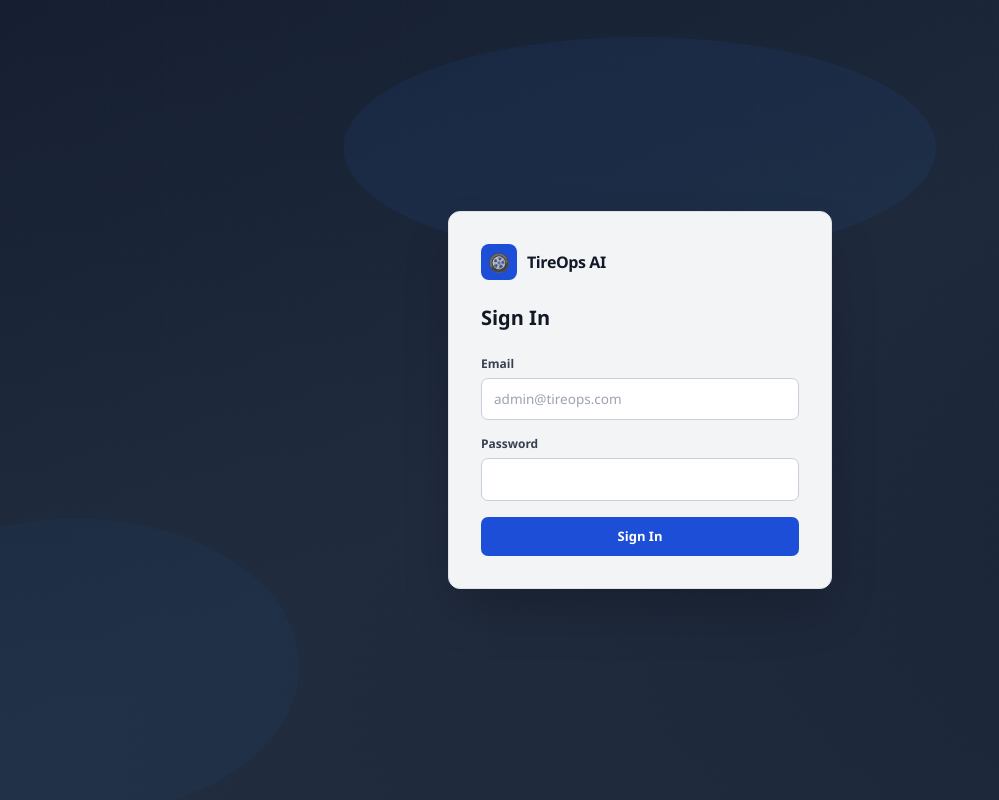
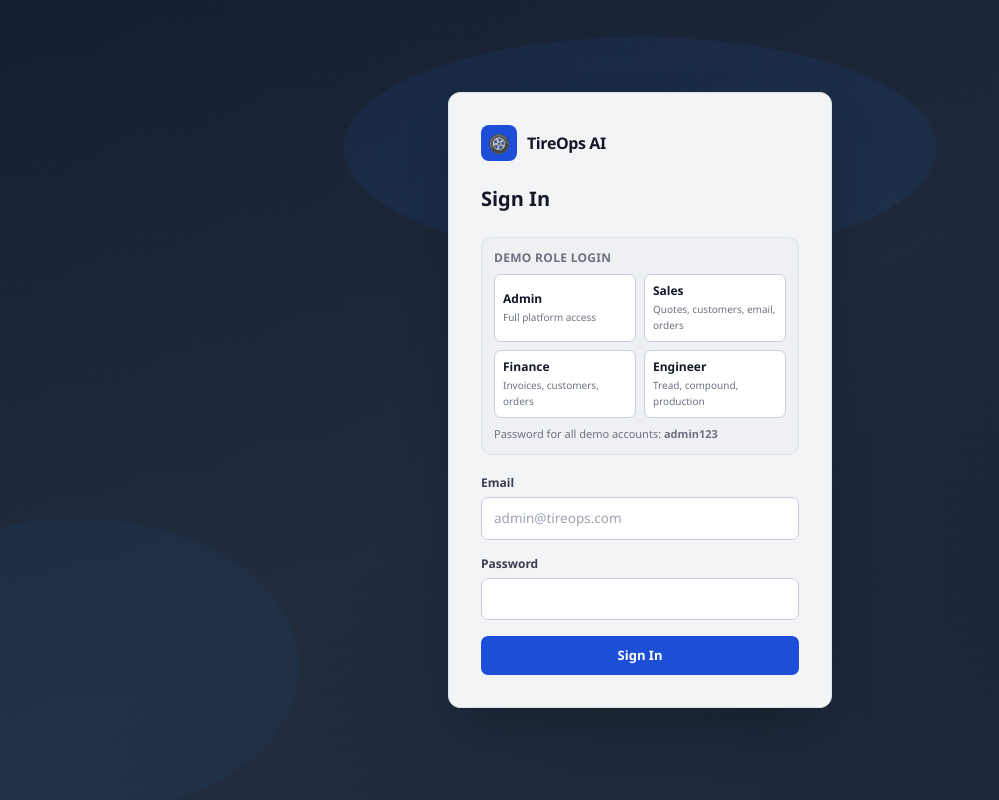
Before and after one commit to rhulucas/TIREOPS-AI, a Next.js app: page /login in a window 1280 px wide. Shown: the whole page, without its empty margins (0-999 px from the left). Built offline with nearby package versions, Linux system fonts and the light colour scheme.

Commit message:
Add role-based demo access

```diff
--- a/prisma/seed.ts
+++ b/prisma/seed.ts
@@ -362,6 +362,38 @@ async function main() {
   });
   console.log("Admin user:", admin.email);
 
+  const sales = await prisma.user.upsert({
+    where: { email: "sales@tireops.com" },
+    create: {
+      email: "sales@tireops.com",
+      passwordHash,
+      name: "Sales Demo",
+      role: "SALES",
+    },
+    update: {
+      passwordHash,
+      name: "Sales Demo",
+      role: "SALES",
+    },
+  });
+  console.log("Sales user:", sales.email);
+
+  const finance = await prisma.user.upsert({
+    where: { email: "finance@tireops.com" },
+    create: {
+      email: "finance@tireops.com",
+      passwordHash,
+      name: "Finance Demo",
+      role: "FINANCE",
+    },
+    update: {
+      passwordHash,
+      name: "Finance Demo",
+      role: "FINANCE",
+    },
+  });
+  console.log("Finance user:", finance.email);
+
   const engineer = await prisma.user.upsert({
     where: { email: "engineer@tireops.com" },
     create: {
--- a/src/app/(auth)/login/page.tsx
+++ b/src/app/(auth)/login/page.tsx
@@ -3,6 +3,13 @@
 import { useState, Suspense } from "react";
 import { signIn } from "next-auth/react";
 import { useRouter, useSearchParams } from "next/navigation";
+
+const demoAccounts = [
+  { label: "Admin", email: "admin@tireops.com", description: "Full platform access" },
+  { label: "Sales", email: "sales@tireops.com", description: "Quotes, customers, email, orders" },
+  { label: "Finance", email: "finance@tireops.com", description: "Invoices, customers, orders" },
+  { label: "Engineer", email: "engineer@tireops.com", description: "Tread, compound, production" },
+];
 
 function LoginForm() {
   const [email, setEmail] = useState("");
@@ -60,6 +67,33 @@ function LoginForm() {
           </span>
         </div>
         <h1 className="mb-6 text-xl font-bold text-[var(--text)]">Sign In</h1>
+        <div className="mb-5 rounded-[10px] border border-[var(--border)] bg-[var(--bg2)] p-3">
+          <div className="mb-2 text-xs font-semibold uppercase tracking-wide text-[var(--text-dim)]">
+            Demo Role Login
+          </div>
+          <div className="grid grid-cols-2 gap-2">
+            {demoAccounts.map((account) => (
+              <button
+                type="button"
+                key={account.email}
+                onClick={() => {
+                  setEmail(account.email);
+                  setPassword("admin123");
+                  setError("");
+                }}
+                className="rounded-[7px] border border-[var(--border2)] bg-white p-2 text-left transition hover:border-[var(--accent)] hover:bg-[var(--accent-light)]"
+              >
+                <div className="text-xs font-bold text-[var(--text)]">{account.label}</div>
+                <div className="mt-0.5 text-[10px] leading-4 text-[var(--text-dim)]">
+                  {account.description}
+                </div>
+              </button>
+            ))}
+          </div>
+          <div className="mt-2 text-[11px] text-[var(--text-dim)]">
+            Password for all demo accounts: <span className="font-semibold">admin123</span>
+          </div>
+        </div>
         <form onSubmit={handleSubmit} className="space-y-4">
           <div>
             <label className="mb-1.5 block text-xs font-semibold text-[var(--text-mid)]">
--- a/src/app/data-center/DataTableClient.tsx
+++ b/src/app/data-center/DataTableClient.tsx
@@ -19,6 +19,7 @@ export type DataCenterTable = {
 type Props = {
   generatedAt: string;
   tables: DataCenterTable[];
+  userRole: string;
 };
 
 const roleViews: { key: RoleKey; label: string; description: string; tableKeys: string[] }[] = [
@@ -68,10 +69,18 @@ function downloadCsv(table: DataCenterTable, rows: Record<string, CellValue>[])
   URL.revokeObjectURL(url);
 }
 
-export function DataTableClient({ generatedAt, tables }: Props) {
-  const [activeRole, setActiveRole] = useState<RoleKey>("sales");
+export function DataTableClient({ generatedAt, tables, userRole }: Props) {
+  const normalizedRole = userRole === "ENGINEER" ? "engineering" : userRole.toLowerCase();
+  const defaultRole = ["sales", "finance", "engineering", "admin"].includes(normalizedRole)
+    ? (normalizedRole as RoleKey)
+    : "sales";
+  const [activeRole, setActiveRole] = useState<RoleKey>(defaultRole);
   const [activeKey, setActiveKey] = useState(tables[0]?.key ?? "");
   const [query, setQuery] = useState("");
+  const availableRoleViews =
+    defaultRole === "admin"
+      ? roleViews
+      : roleViews.filter((role) => role.key === defaultRole);
 
   const visibleTables = useMemo(() => {
     const view = roleViews.find((role) => role.key === activeRole);
@@ -108,7 +117,7 @@ export function DataTableClient({ generatedAt, tables }: Props) {
             Data Center
           </h1>
           <p className="mt-1 text-sm text-[var(--text-dim)]">
-            Live simulated PostgreSQL records organized for Sales, Finance, Engineering, and Admin review. Last refreshed{" "}
+            Live simulated PostgreSQL records scoped to your demo role. Admin can review every department. Last refreshed{" "}
             {new Date(generatedAt).toLocaleString()}.
           </p>
         </div>
@@ -123,7 +132,7 @@ export function DataTableClient({ generatedAt, tables }: Props) {
       </div>
 
       <div className="grid gap-3 lg:grid-cols-4">
-        {roleViews.map((role) => {
+        {availableRoleViews.map((role) => {
           const isActive = role.key === activeRole;
           const roleCount =
             role.key === "admin"
--- a/src/app/data-center/page.tsx
+++ b/src/app/data-center/page.tsx
@@ -24,6 +24,7 @@ function money(value: number | null | undefined) {
 export default async function AdminDataPage() {
   const session = await auth();
   if (!session?.user) redirect("/login?callbackUrl=/data-center");
+  const userRole = ((session.user as { role?: string }).role || "USER").toUpperCase();
 
   const [
     customers,
@@ -263,5 +264,11 @@ export default async function AdminDataPage() {
     },
   ];
 
-  return <DataTableClient generatedAt={new Date().toISOString()} tables={tables} />;
+  return (
+    <DataTableClient
+      generatedAt={new Date().toISOString()}
+      tables={tables}
+      userRole={userRole}
+    />
+  );
 }
--- a/src/components/Sidebar.tsx
+++ b/src/components/Sidebar.tsx
@@ -2,7 +2,7 @@
 
 import Link from "next/link";
 import { usePathname } from "next/navigation";
-import { signOut } from "next-auth/react";
+import { signOut, useSession } from "next-auth/react";
 import {
   LayoutDashboard,
   FileText,
@@ -18,41 +18,46 @@ import {
 } from "lucide-react";
 import { cn } from "@/lib/utils";
 
+type Role = "ADMIN" | "SALES" | "FINANCE" | "ENGINEER" | "USER";
+
 const navSections = [
   {
     label: "Main",
     items: [
-      { href: "/dashboard", label: "Dashboard", icon: LayoutDashboard },
-      { href: "/customers", label: "Customers", icon: Users },
+      { href: "/dashboard", label: "Dashboard", icon: LayoutDashboard, roles: ["ADMIN", "SALES", "FINANCE", "ENGINEER"] },
+      { href: "/customers", label: "Customers", icon: Users, roles: ["ADMIN", "SALES", "FINANCE"] },
     ],
   },
   {
     label: "Sales & Ops",
     items: [
-      { href: "/quoting", label: "Sales Quote Assistant", icon: FileText },
-      { href: "/orders", label: "Orders", icon: ShoppingCart },
-      { href: "/email", label: "Email AI + Inbox", icon: Inbox },
-      { href: "/invoice", label: "Invoice AI", icon: Receipt },
+      { href: "/quoting", label: "Sales Quote Assistant", icon: FileText, roles: ["ADMIN", "SALES"] },
+      { href: "/orders", label: "Orders", icon: ShoppingCart, roles: ["ADMIN", "SALES", "FINANCE", "ENGINEER"] },
+      { href: "/email", label: "Email AI + Inbox", icon: Inbox, roles: ["ADMIN", "SALES"] },
+      { href: "/invoice", label: "Invoice AI", icon: Receipt, roles: ["ADMIN", "FINANCE"] },
     ],
   },
   {
     label: "Manufacturing",
     items: [
-      { href: "/tread-designer", label: "Tread Designer", icon: PencilRuler },
-      { href: "/compound-spec", label: "Compound Spec", icon: FlaskConical },
-      { href: "/production-lines", label: "Production Lines", icon: Factory },
+      { href: "/tread-designer", label: "Tread Designer", icon: PencilRuler, roles: ["ADMIN", "ENGINEER"] },
+      { href: "/compound-spec", label: "Compound Spec", icon: FlaskConical, roles: ["ADMIN", "ENGINEER"] },
+      { href: "/production-lines", label: "Production Lines", icon: Factory, roles: ["ADMIN", "ENGINEER"] },
     ],
   },
   {
     label: "Data",
     items: [
-      { href: "/data-center", label: "Data Center", icon: Database },
+      { href: "/data-center", label: "Data Center", icon: Database, roles: ["ADMIN", "SALES", "FINANCE", "ENGINEER"] },
     ],
   },
 ];
 
 export function Sidebar() {
   const pathname = usePathname();
+  const { data: session } = useSession();
+  const role = ((session?.user as { role?: Role } | undefined)?.role || "USER") as Role;
+  const displayRole = role === "ENGINEER" ? "ENGINEERING" : role;
 
   return (
     <aside className="flex h-screen w-60 min-w-60 flex-col" style={{ background: "#1e2433", borderRight: "1px solid #2d3548" }}>
@@ -73,13 +78,16 @@ export function Sidebar() {
 
       {/* Nav */}
       <nav className="flex-1 space-y-4 overflow-y-auto p-4 pt-3">
-        {navSections.map((section) => (
+        {navSections.map((section) => {
+          const items = section.items.filter((item) => item.roles.includes(role));
+          if (items.length === 0) return null;
+          return (
           <div key={section.label}>
             <div className="mb-1.5 px-3 text-[10px] font-semibold uppercase tracking-widest" style={{ color: "#475569" }}>
               {section.label}
             </div>
             <div className="space-y-0.5">
-              {section.items.map((item) => {
+              {items.map((item) => {
                 const Icon = item.icon;
                 const isActive =
                   pathname === item.href ||
@@ -116,7 +124,7 @@ export function Sidebar() {
               })}
             </div>
           </div>
-        ))}
+        );})}
       </nav>
 
       {/* AI status */}
@@ -124,7 +132,7 @@ export function Sidebar() {
         <div className="flex items-center gap-2 rounded-full px-3 py-1.5" style={{ background: "#0d2d1a", border: "1px solid #14532d" }}>
           <div className="h-1.5 w-1.5 animate-pulse rounded-full" style={{ background: "#22c55e" }} />
           <span className="text-xs font-semibold" style={{ color: "#22c55e" }}>
-            AI — Connected
+            {displayRole} · AI Connected
           </span>
         </div>
       </div>
--- a/src/lib/auth-config.ts
+++ b/src/lib/auth-config.ts
@@ -1,6 +1,34 @@
 // Edge-safe config for middleware - no Prisma import
 
 import type { NextAuthConfig } from "next-auth";
+
+function canAccessPath(role: string | undefined, path: string) {
+  if (!role || role === "ADMIN") return true;
+  if (path.startsWith("/api/")) return true;
+  if (path === "/dashboard" || path === "/data-center" || path.startsWith("/orders")) return true;
+
+  if (role === "SALES") {
+    return (
+      path.startsWith("/customers") ||
+      path.startsWith("/quoting") ||
+      path.startsWith("/email")
+    );
+  }
+
+  if (role === "FINANCE") {
+    return path.startsWith("/customers") || path.startsWith("/invoice");
+  }
+
+  if (role === "ENGINEER") {
+    return (
+      path.startsWith("/tread-designer") ||
+      path.startsWith("/compound-spec") ||
+      path.startsWith("/production-lines")
+    );
+  }
+
+  return false;
+}
 
 export const authConfig: NextAuthConfig = {
   providers: [],
@@ -28,6 +56,10 @@ export const authConfig: NextAuthConfig = {
         url.searchParams.set("callbackUrl", path);
         return Response.redirect(url);
       }
+      const role = (auth?.user as { role?: string } | undefined)?.role;
+      if (!canAccessPath(role, path)) {
+        return Response.redirect(new URL("/dashboard", request.url));
+      }
       return true;
     },
     jwt({ token, user }) {
```
Also changed, not shown: 1 other file (tests, documents, lock files or other folders).
